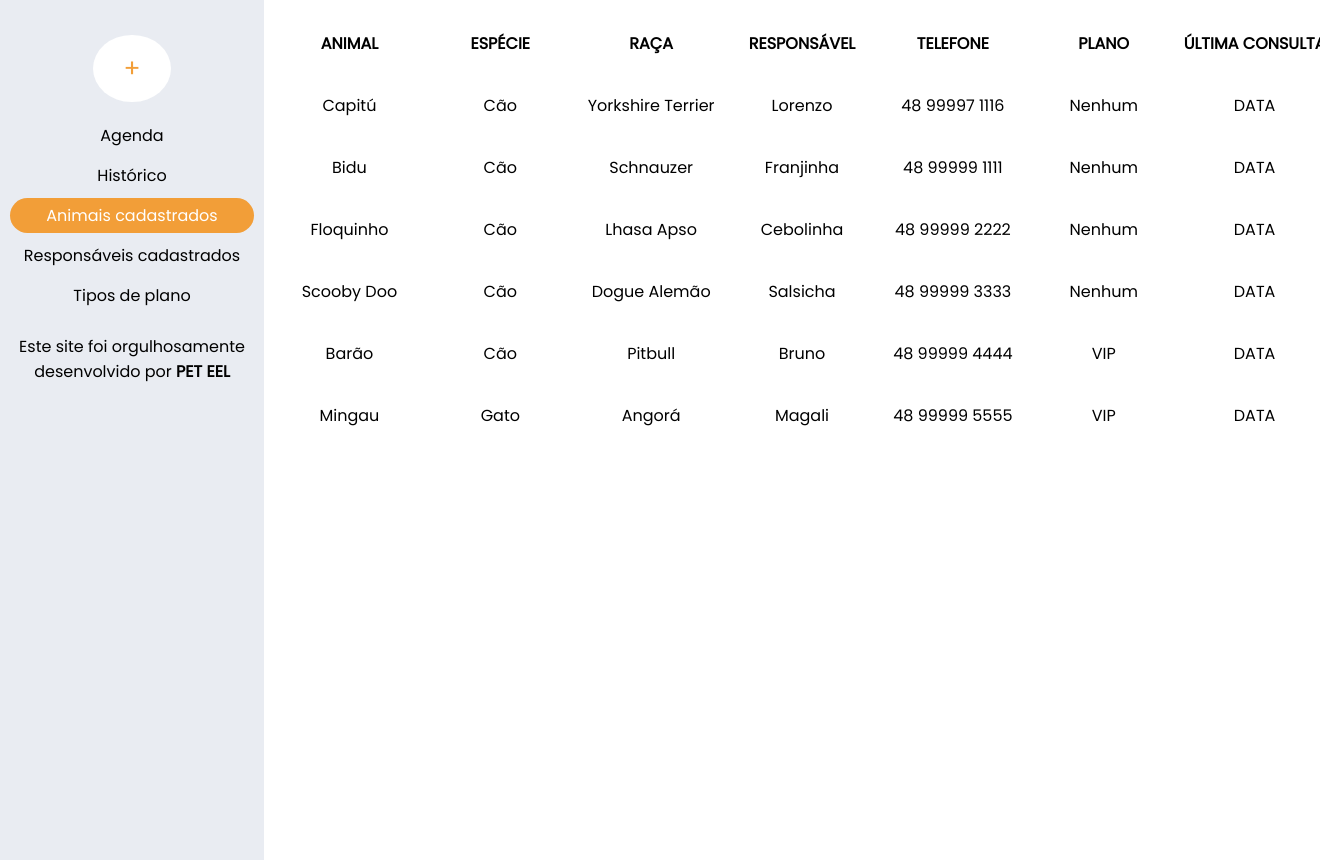
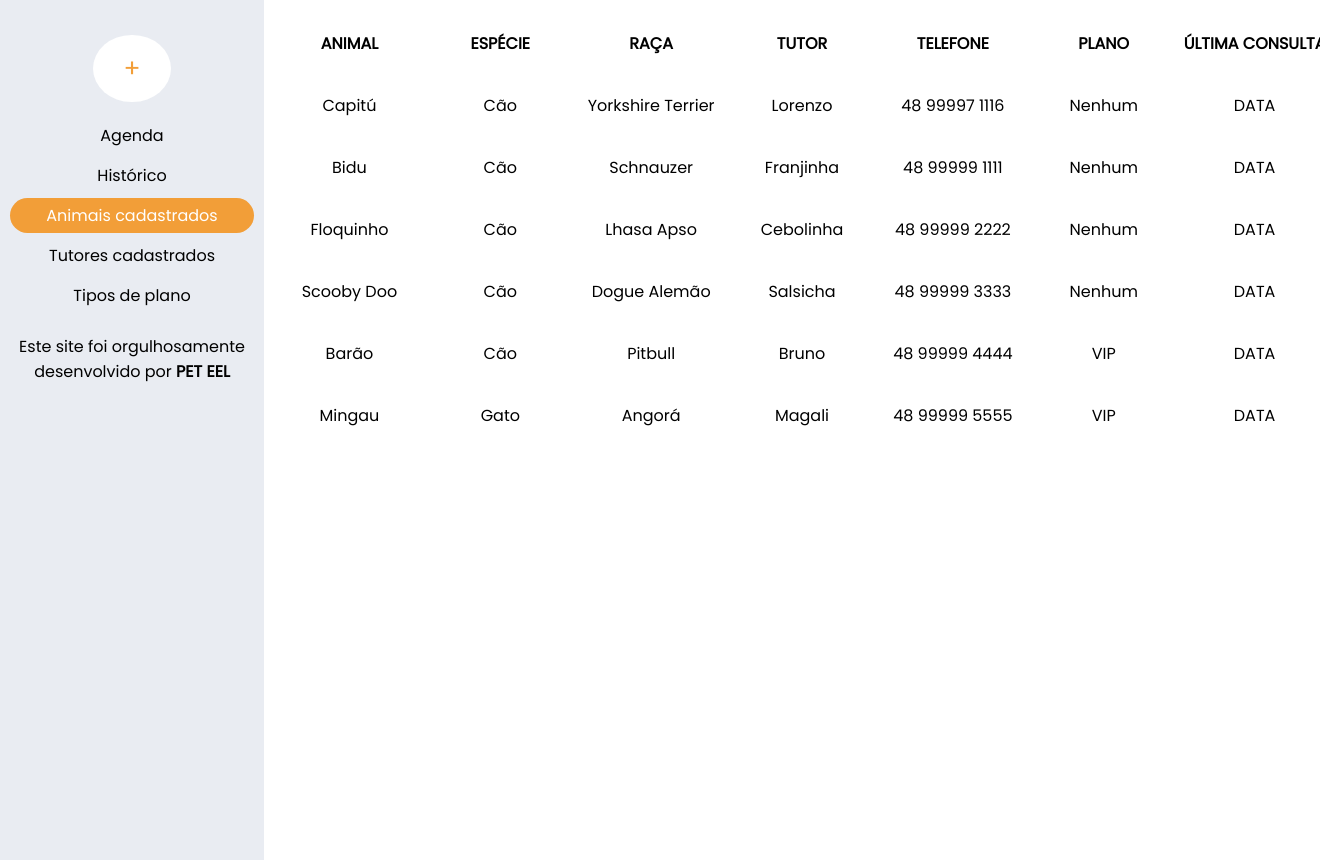
Before and after one commit to gabrielariul/projetoVET, a Django app: page / in a window 1320 px wide; the page is wider, and only the part inside the window is pictured. Shown: the part 60-920 px from the top of that part. Run offline with Django 3.2, Linux system fonts and the light colour scheme; data comes from the database, SQL or seed files in the repository; some libraries are stand-ins or nearby versions.

Commit message:
Mudança pra 'tutor'

```diff
--- a/ProjetoVET-frontend/clientes/templates/clientes/index.html
+++ b/ProjetoVET-frontend/clientes/templates/clientes/index.html
@@ -7,7 +7,7 @@
         <div class="botao-direita">
             <a href="#">Consulta</a>
             <a href="#">Animal</a>
-            <a href="#">Responsável</a>
+            <a href="#">Tutor</a>
             <a href="#">Plano</a>
         </div>
     </section>
@@ -21,7 +21,7 @@
         <a class="links-principais-especial" href="#">Animais cadastrados</a>
     </section>
     <section>
-        <a class="links-principais" href="#">Responsáveis cadastrados</a>
+        <a class="links-principais" href="#">Tutores cadastrados</a>
     </section>
     <section>
         <a class="links-principais" href="#">Tipos de plano</a>
@@ -35,7 +35,7 @@
         <p>Animal</p>
         <p>Espécie</p>
         <p>Raça</p>
-        <p>Responsável</p>
+        <p>Tutor</p>
         <p>Telefone</p>
         <p>Plano</p>
         <p>Última consulta</p>
--- a/ProjetoVET-frontend/clientes/templates/clientes/ver_cliente.html
+++ b/ProjetoVET-frontend/clientes/templates/clientes/ver_cliente.html
@@ -7,7 +7,7 @@
         <div class="botao-direita">
             <a href="#">Consulta</a>
             <a href="#">Animal</a>
-            <a href="#">Responsável</a>
+            <a href="#">Tutor</a>
             <a href="#">Plano</a>
         </div>
     </section>
@@ -21,7 +21,7 @@
         <a class="links-principais-especial" href="#">Animais cadastrados</a>
     </section>
     <section>
-        <a class="links-principais" href="#">Responsáveis cadastrados</a>
+        <a class="links-principais" href="#">Tutores cadastrados</a>
     </section>
     <section>
         <a class="links-principais" href="#">Tipos de plano</a>
@@ -53,7 +53,7 @@
         <p class="informacao2">{{  cliente.data_criacao|date:'d/m/Y' }}</p>
     </div>
     <div class="conteudo_cadastro_div">
-        <p class="informacao1">Nome do responsável</p>
+        <p class="informacao1">Nome do tutor</p>
         <p class="informacao2">{{ cliente.dono }}</p>
     </div>
     <div class="conteudo_cadastro_div">
```
